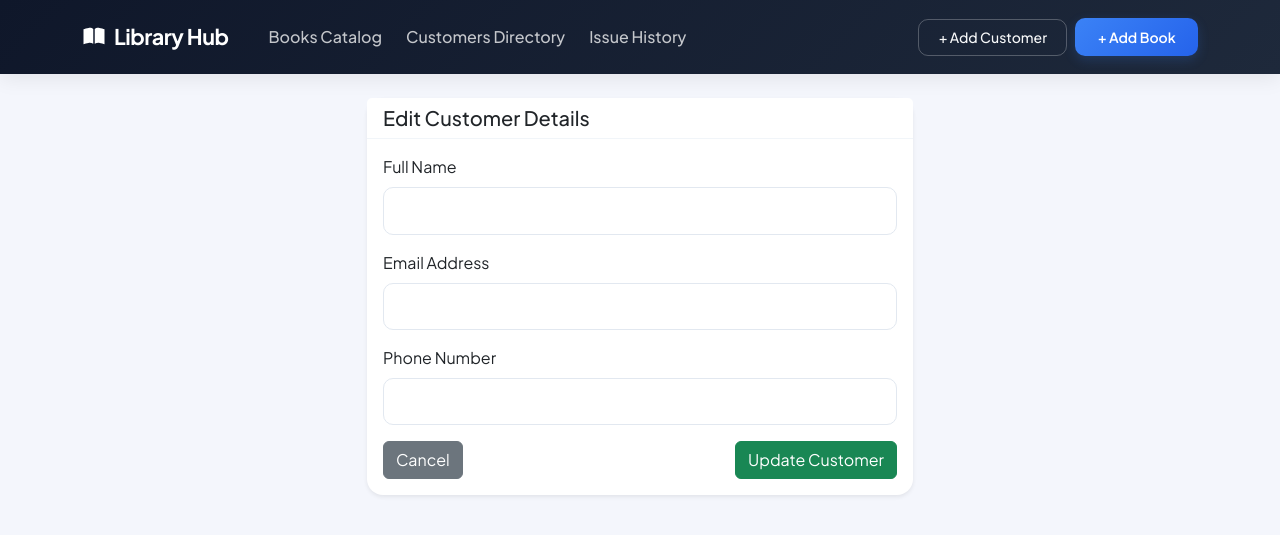
After one commit to deepak05-code/Library_management, a Flask app: template templates/edit_customer.html in a window 1280 px wide. The commit adds this page. Shown: the top 535 px of the page. Run offline with Flask 3, Linux system fonts and the light colour scheme; the template is opened without the code that fills it, so the values that code supplies are empty.

Commit message:
Implement editing customer details feature with template

```diff
--- a/app.py
+++ b/app.py
@@ -146,6 +146,26 @@ def add_customer():
             flash("A customer with this email already exists.", "warning")
     return render_template("add_customer.html")
 
+@app.route("/customers/edit/<int:customer_id>", methods=["GET", "POST"])
+def edit_customer(customer_id):
+    conn = get_db()
+    customer = conn.execute("SELECT * FROM customers WHERE id = ?", (customer_id,)).fetchone()
+    if request.method == "POST":
+        name = request.form.get("name", "").strip()
+        email = request.form.get("email", "").strip()
+        phone = request.form.get("phone", "").strip()
+        try:
+            conn.execute("UPDATE customers SET name = ?, email = ?, phone = ? WHERE id = ?", (name, email, phone, customer_id))
+            conn.commit()
+            flash("Customer details updated!", "success")
+            return redirect(url_for("customers"))
+        except sqlite3.IntegrityError:
+            flash("Another customer already uses that email.", "warning")
+        finally:
+            conn.close()
+    conn.close()
+    return render_template("edit_customer.html", customer=customer)
+
 @app.route("/customers/delete/<int:customer_id>", methods=["POST"])
 def delete_customer(customer_id):
     conn = get_db()
--- /dev/null
+++ b/templates/edit_customer.html
@@ -0,0 +1,30 @@
+{% extends "base.html" %}
+{% block content %}
+<div class="row justify-content-center">
+    <div class="col-md-6">
+        <div class="card shadow-sm">
+            <div class="card-header bg-white"><h5 class="mb-0">Edit Customer Details</h5></div>
+            <div class="card-body">
+                <form method="POST" action="{{ url_for('edit_customer', customer_id=customer.id) }}">
+                    <div class="mb-3">
+                        <label class="form-label">Full Name</label>
+                        <input type="text" name="name" class="form-control" value="{{ customer.name }}" required>
+                    </div>
+                    <div class="mb-3">
+                        <label class="form-label">Email Address</label>
+                        <input type="email" name="email" class="form-control" value="{{ customer.email }}" required>
+                    </div>
+                    <div class="mb-3">
+                        <label class="form-label">Phone Number</label>
+                        <input type="tel" name="phone" class="form-control" value="{{ customer.phone }}" required>
+                    </div>
+                    <div class="d-flex justify-content-between">
+                        <a href="{{ url_for('customers') }}" class="btn btn-secondary">Cancel</a>
+                        <button type="submit" class="btn btn-success">Update Customer</button>
+                    </div>
+                </form>
+            </div>
+        </div>
+    </div>
+</div>
+{% endblock %}
```
Also changed, not shown: templates/customers.html (+6 -1 lines).
